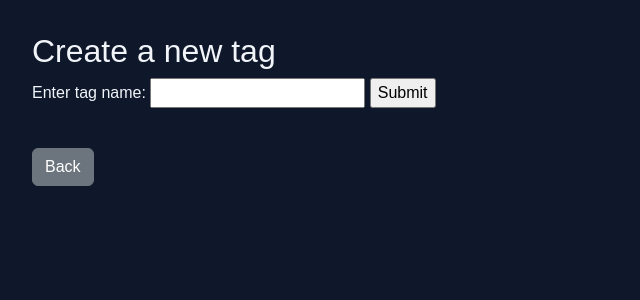
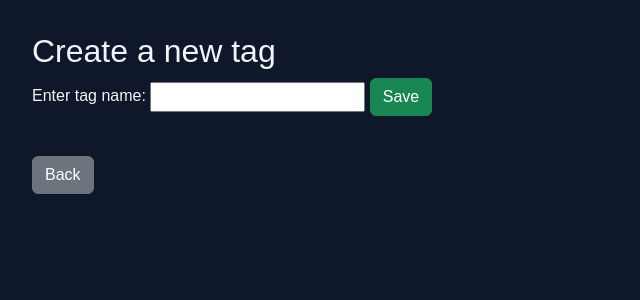
Before and after one commit to Mini-Ohtu/MiniOhtu, a Flask app: template src/templates/new_tag.html in a window 1280 px wide. Shown: the top 300 px of the page, without its empty margins (0-640 px from the left). Run offline with Flask 3, Linux system fonts and the light colour scheme; the template is opened without the code that fills it, so the values that code supplies are empty.

Commit message:
change submit to save button and add ul to list

```diff
--- a/src/templates/add_tag.html
+++ b/src/templates/add_tag.html
@@ -25,10 +25,11 @@
 <p>
     {% if ref_tags %}
     Tags added to reference {{ref.citekey }}:
+<ul>
     {% for tag in ref_tags %}
     <li>{{ tag.tag_name }}</li>
-
 {% endfor %}
+</ul>
 {% endif %}
 <br>
 {% if tags_left %}
@@ -40,7 +41,7 @@
             <option value="{{ tag.tag_name }}">{{tag.tag_name}}</option>
             {% endfor %}
         </select>
-            <button type="submit">Submit</button>
+        <button class="btn btn-success me-2" type="submit">Save</button>
     </form>
     {% else %}
     No tags to add.
--- a/src/templates/new_tag.html
+++ b/src/templates/new_tag.html
@@ -9,7 +9,7 @@
         <p>
             Enter tag name:
             <input type="text" name="tag_name" />
-            <input type="submit" value="Submit" />
+            <button class="btn btn-success me-2" type="submit">Save</button>
         </p>
     </form>
     <br>
```
Lines whose indentation alone changed are shown as unchanged.
